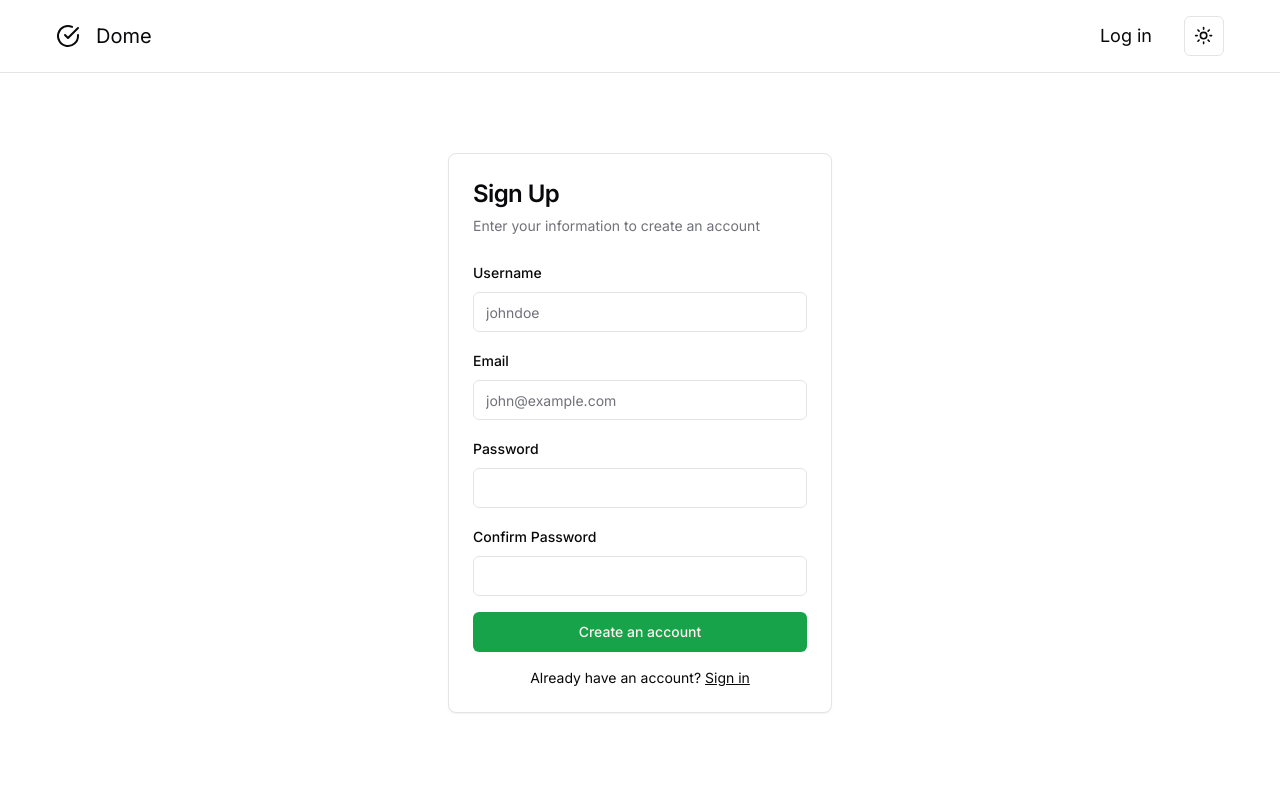
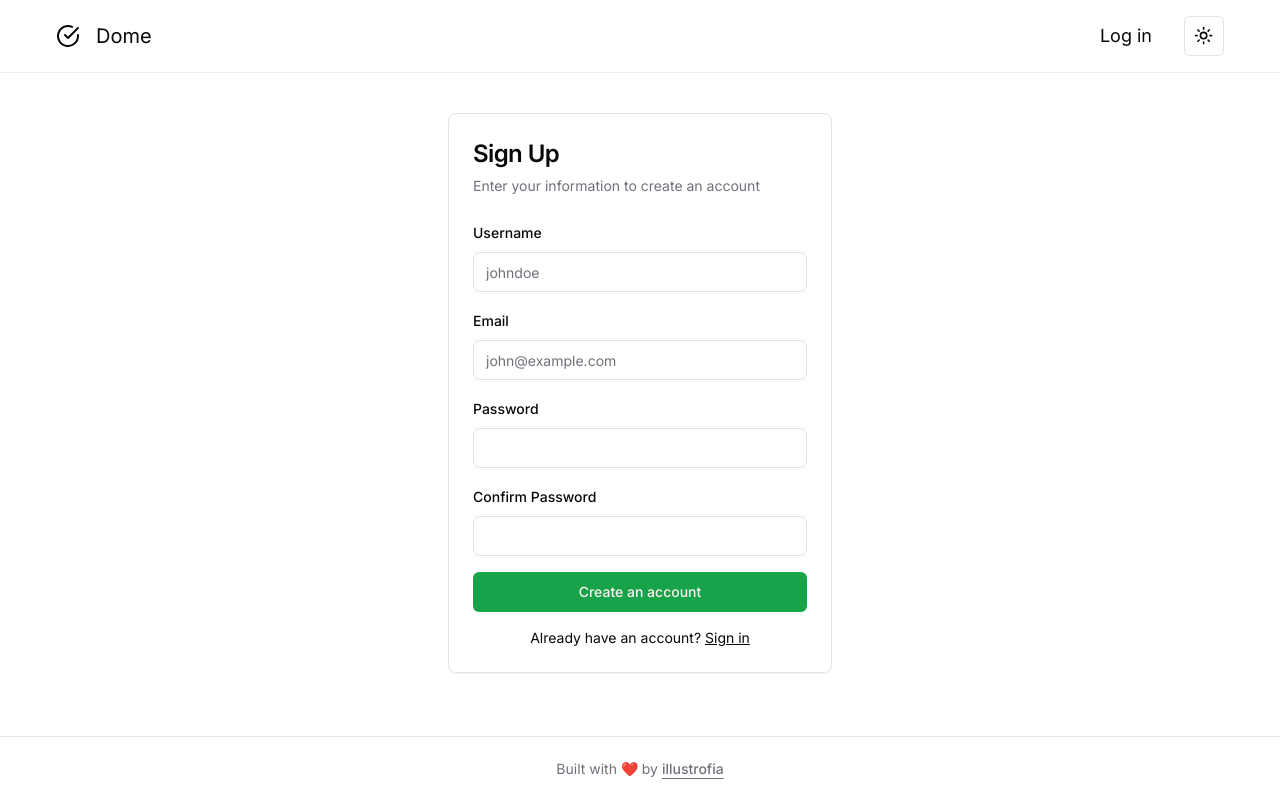
Before and after one commit to illustrofia/incubator, a React (Vite) app in the folder apps/todo/frontend/: page /signup in a window 1280 px wide. Built offline with nearby package versions, Linux system fonts and the light colour scheme; no server answers.

Commit message:
feat(todo frontend): add footer

```diff
--- /dev/null
+++ b/apps/todo/frontend/src/components/footer.tsx
@@ -0,0 +1,17 @@
+export const Footer = () => {
+  return (
+    <footer className="border-border/90 flex h-16 items-center justify-center border-t">
+      <span className="text-muted-foreground text-balance text-sm leading-loose">
+        Built with ❤️ by{" "}
+        <a
+          href="https://github.com/illustrofia"
+          target="_blank"
+          rel="noreferrer"
+          className="font-medium underline underline-offset-4"
+        >
+          illustrofia
+        </a>
+      </span>
+    </footer>
+  )
+}
--- a/apps/todo/frontend/src/components/top-bar.tsx
+++ b/apps/todo/frontend/src/components/header.tsx
@@ -4,11 +4,11 @@ import { useAuth } from "@/hooks"
 import { Link } from "@tanstack/react-router"
 import { CheckCircle } from "lucide-react"
 
-export const TopBar = () => {
+export const Header = () => {
   const { isAuthenticated, isLoadingAuth } = useAuth()
   const { handleLogout } = useAuth()
   return (
-    <div className="border-b-border flex w-full items-center justify-between border-b px-6 py-4">
+    <div className="border-border/70 flex w-full items-center justify-between border-b px-6 py-4">
       <div className="container flex items-center gap-8">
         <div className="flex items-center gap-4">
           <CheckCircle size={24} />
--- a/apps/todo/frontend/src/components/index.ts
+++ b/apps/todo/frontend/src/components/index.ts
@@ -1,7 +1,8 @@
+export * from "./footer"
+export * from "./header"
 export * from "./login-form"
 export * from "./mode-toggle"
 export * from "./protected-route"
 export * from "./signup-form"
 export * from "./todoList"
-export * from "./top-bar"
 export * from "./ui"
--- a/apps/todo/frontend/src/components/login-form.tsx
+++ b/apps/todo/frontend/src/components/login-form.tsx
@@ -46,7 +46,7 @@ export function LoginForm() {
   }
 
   return (
-    <div className="container pt-20">
+    <div className="container py-10">
       <Card className="mx-auto max-w-sm">
         <CardHeader>
           <CardTitle className="text-2xl">Login</CardTitle>
--- a/apps/todo/frontend/src/components/signup-form.tsx
+++ b/apps/todo/frontend/src/components/signup-form.tsx
@@ -47,7 +47,7 @@ export function SignupForm() {
   }
 
   return (
-    <div className="container pt-20">
+    <div className="container py-10">
       <Card className="mx-auto max-w-sm">
         <CardHeader>
           <CardTitle className="text-2xl">Sign Up</CardTitle>
--- a/apps/todo/frontend/src/components/todoList.tsx
+++ b/apps/todo/frontend/src/components/todoList.tsx
@@ -38,7 +38,7 @@ export const TodoList = () => {
   }
 
   return (
-    <div className="container mx-auto pt-10">
+    <div className="container mx-auto py-10">
       <Card className="mx-auto max-w-md">
         <CardHeader>
           <CardTitle>Todo List</CardTitle>
--- a/apps/todo/frontend/src/routes/__root.tsx
+++ b/apps/todo/frontend/src/routes/__root.tsx
@@ -1,11 +1,14 @@
-import { TopBar } from "@/components"
+import { Footer, Header } from "@/components"
 import { Outlet, createRootRoute } from "@tanstack/react-router"
 
 export const Route = createRootRoute({
   component: () => (
-    <div className="text-foreground min-h-screen w-full">
-      <TopBar />
-      <Outlet />
+    <div className="text-foreground flex min-h-screen w-full flex-col">
+      <Header />
+      <main className="flex-1">
+        <Outlet />
+      </main>
+      <Footer />
     </div>
   ),
 })
```
Also changed, not shown: apps/todo/frontend/src/routeTree.gen.ts (+14 -14 lines).
